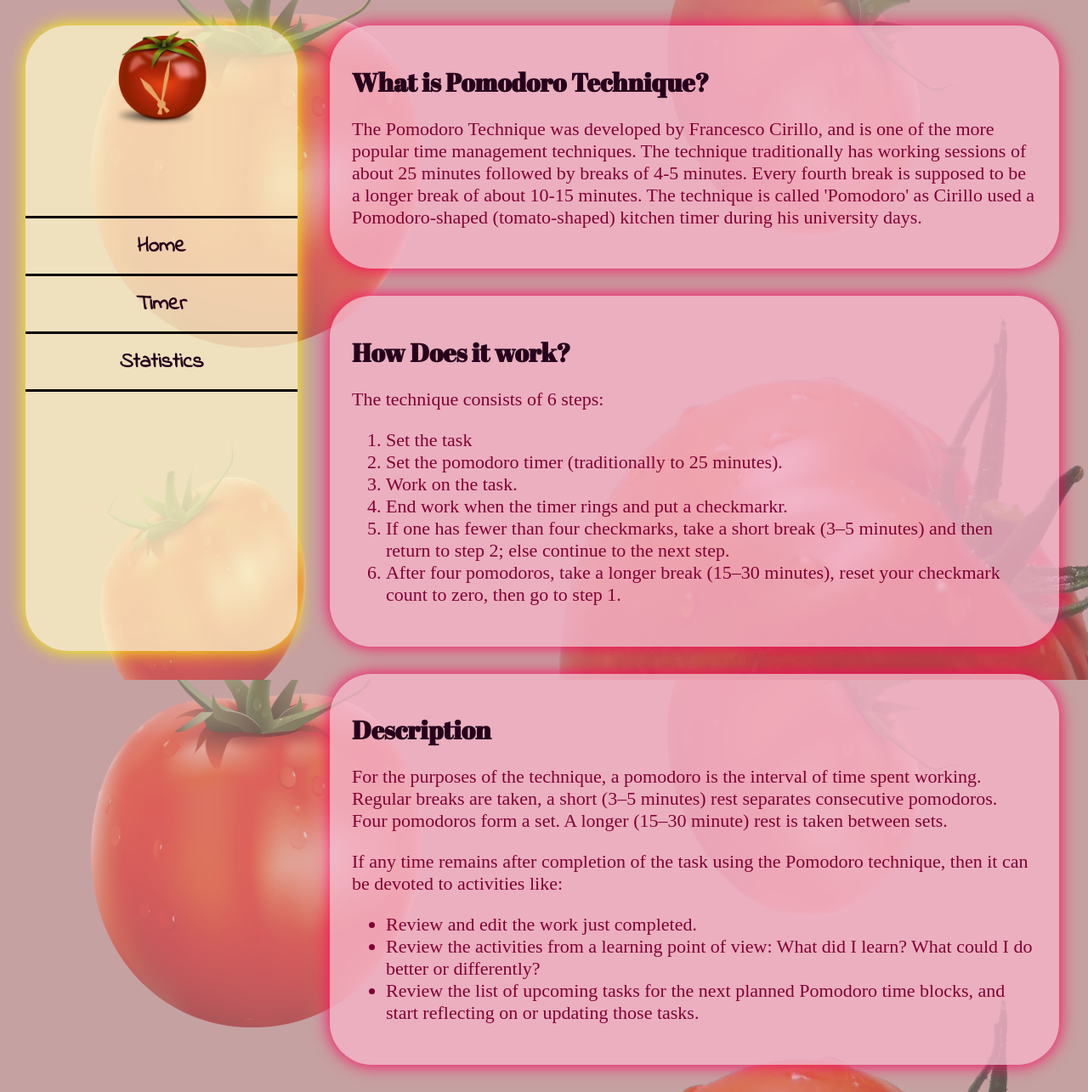
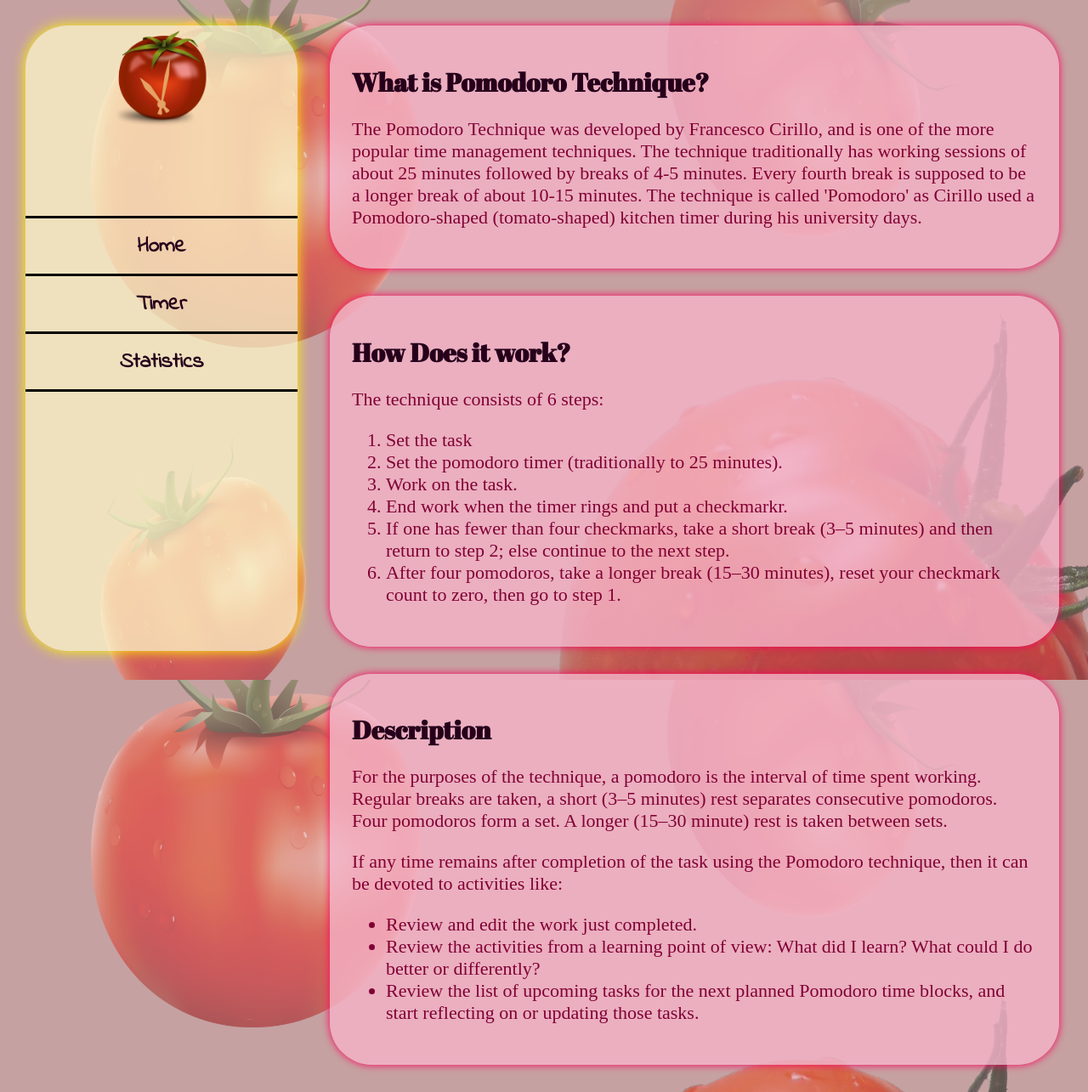
Before and after one commit to The-Pomodoros/Pomodoro, a PHP site: page / in a window 1280 px wide. Shown: the whole page at 85% size. Run offline with PHP 8.4, Linux system fonts and the light colour scheme; some web fonts are replaced.

Commit message:
reduced blur radius

```diff
--- a/css/index.css
+++ b/css/index.css
@@ -1,7 +1,7 @@
 .left-div{
   background-color: #FCF7C9bf;
   border-radius: 50px;
-  box-shadow: 0px 0px 20px var(--primaryLight);
+  box-shadow: 0px 0px 15px var(--primaryLight);
   text-align: center;
   height: 92vh;
   width:25vw;
@@ -42,7 +42,7 @@
   margin-bottom: 4vh;
   margin-left:28vw;
   background-color: #F6B3C9CC;
-  box-shadow: 0px 0px 20px var(--secondaryLight);
+  box-shadow: 0px 0px 10px var(--secondaryLight);
   border-radius: 50px;
   padding: 2vw;
   color: var(--secondaryDark);
```
